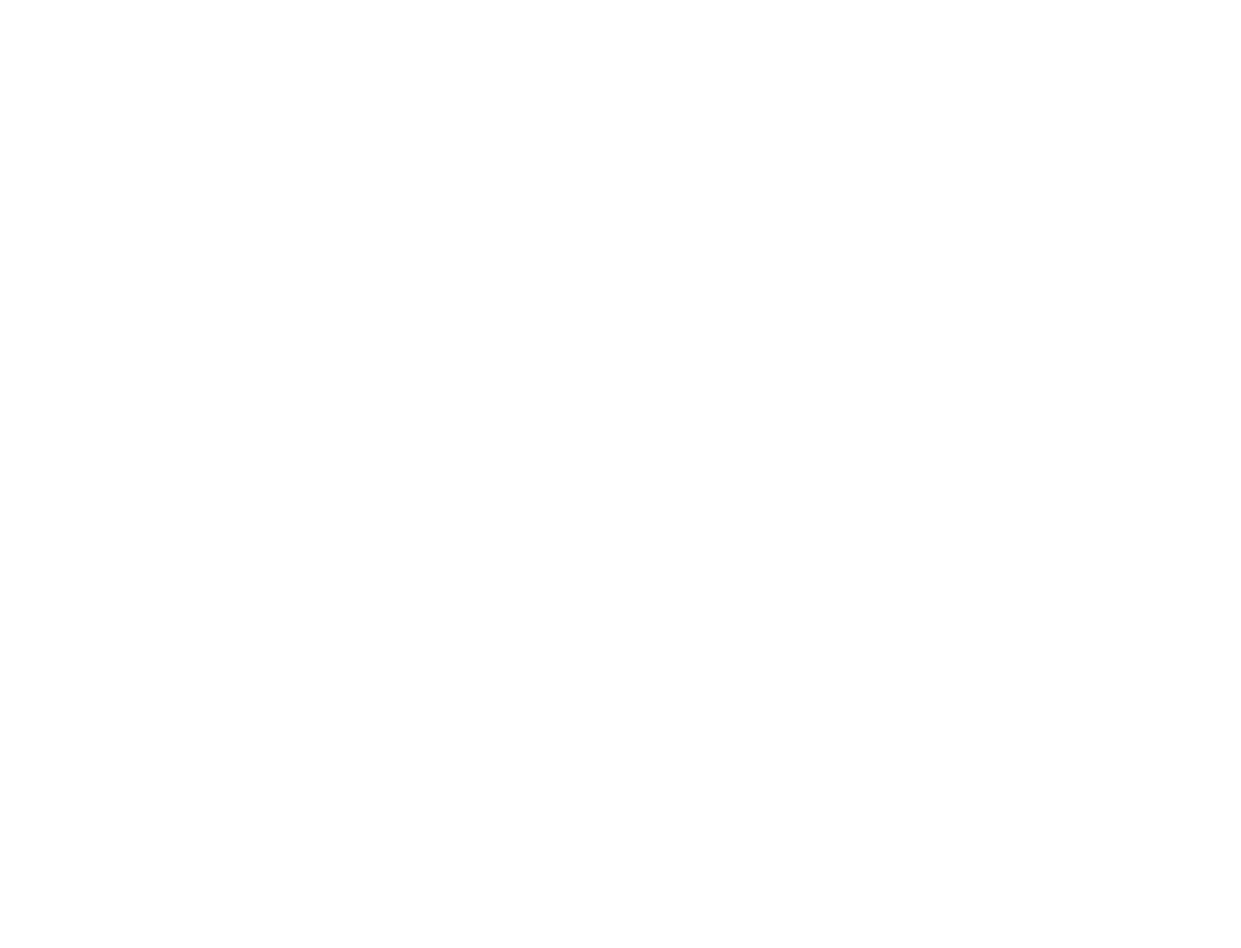
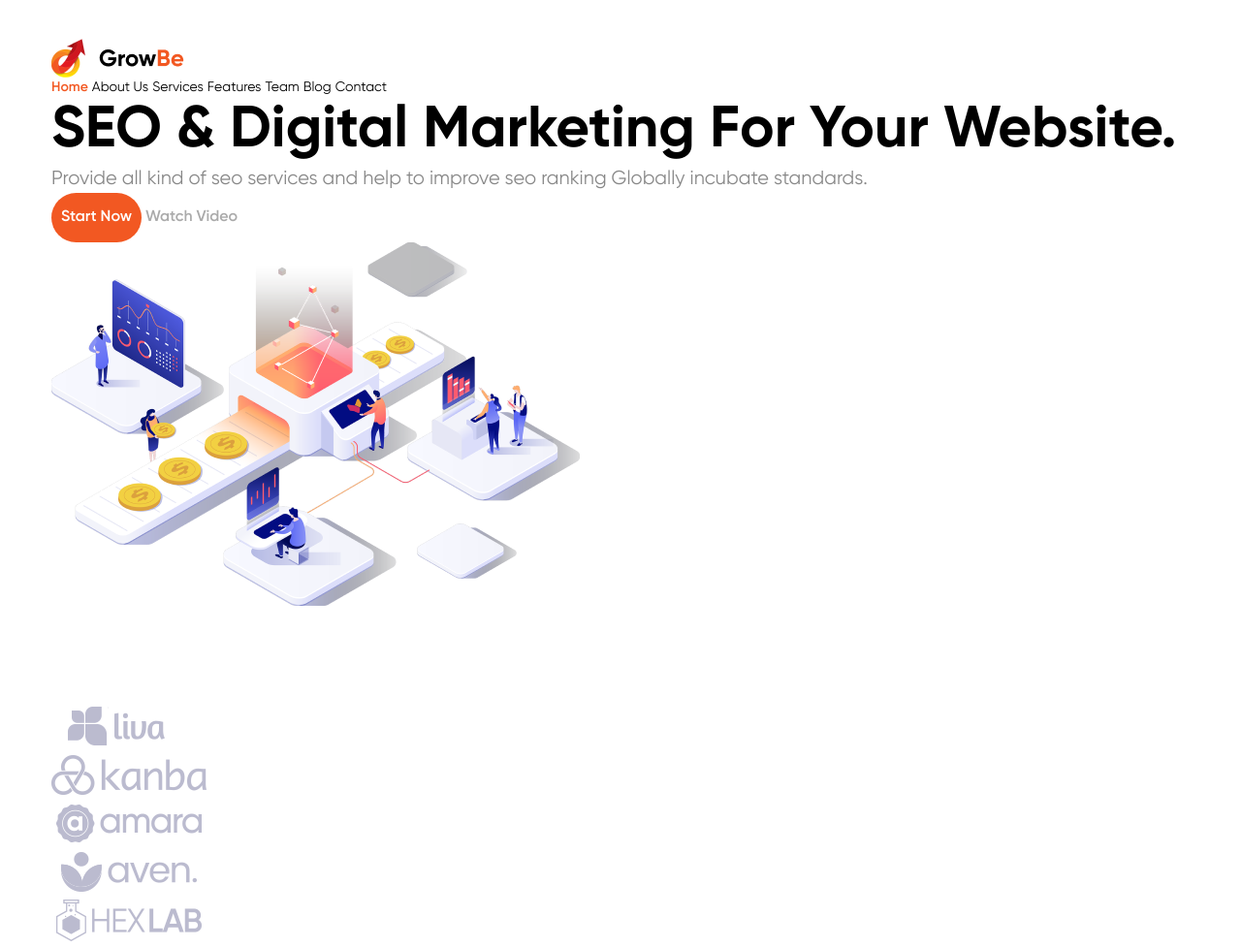
Before and after one commit to jagur23/web_seminar3_4_5_homeworks, a plain HTML site: page index.html in a window 1280 px wide. Shown: the whole page at 97% size. Before the commit the page ends 800 px from the top, so only its background shows below. Drawn offline with Linux system fonts and the light colour scheme.

Commit message:
Seminar 3 homework

```diff
--- a/index.html
+++ b/index.html
@@ -1,11 +1,49 @@
 <!DOCTYPE html>
 <html lang="en">
-<head>
-  <meta charset="UTF-8">
-  <meta name="viewport" content="width=device-width, initial-scale=1.0">
-  <title>Document</title>
-</head>
-<body>
-
-</body>
+  <head>
+    <meta charset="UTF-8" />
+    <meta name="viewport" content="width=device-width, initial-scale=1.0" />
+    <link rel="stylesheet" href="./style.css" />
+    <title>Seminar3_4_5</title>
+  </head>
+  <body>
+    <header class="header">
+      <nav class="container">
+        <a href="#"><img src="./img/headerLogo.png" alt="Main logo" /></a>
+        <div>
+          <a id="header__homeLink" href="#">Home</a>
+          <a href="#">About Us</a>
+          <a href="#">Services</a>
+          <a href="#">Features</a>
+          <a href="#">Team</a>
+          <a href="#">Blog</a>
+          <a href="#">Contact</a>
+        </div>
+      </nav>
+    </header>
+    <main class="main">
+      <section class="mainContent container">
+        <div>
+          <h1>SEO & Digital Marketing For Your Website.
+          </h1>
+          <h2>Provide all kind of seo services and help to improve seo ranking Globally incubate standards.
+          </h2>
+          <div>
+            <button class="mainContent__leftSide-leftBtn">Start Now</button>
+            <button class="mainContent__leftSide-rightBtn">Watch Video</button>
+          </div>
+        </div>
+        <img src="./img/mainLogo.png" alt="Main image">
+      </section>
+    </main>
+    <footer class="footer">
+      <nav class="logos container">
+        <a href="#"><img src="./img/logo1.png" alt="Logo1"></a>
+        <a href="#"><img src="./img/logo2.png" alt="Logo2"></a>
+        <a href="#"><img src="./img/logo3.png" alt="Logo3"></a>
+        <a href="#"><img src="./img/logo4.png" alt="Logo4"></a>
+        <a href="#"><img src="./img/logo5.png" alt="Logo5"></a>
+      </nav>
+    </footer>
+  </body>
 </html>
--- /dev/null
+++ b/style.css
@@ -0,0 +1,115 @@
+@font-face {
+  font-family: "Gilroy-Bold";
+  src: url("./fonts/Gilroy-Bold.woff2");
+}
+
+@font-face {
+  font-family: "Gilroy-Medium";
+  src: url("./fonts/Gilroy-Medium.woff2");
+}
+
+@font-face {
+  font-family: "Gilroy-Regular";
+  src: url("./fonts/Gilroy-Regular.woff2");
+}
+
+@font-face {
+  font-family: "Gilroy-Semibold";
+  src: url("./fonts/Gilroy-Semibold.woff2");
+}
+
+* {
+  margin: 0;
+  padding: 0;
+  text-decoration: none;
+  }
+
+  body {
+    scroll-behavior: smooth;
+    background: #FFFFFF;
+  }
+
+  img {
+    display: block;
+    max-width: 100%;
+  }
+
+  h1 {
+    font-family: "Gilroy-Bold";
+    font-weight: 700;
+    font-size: 60px;
+    line-height: 120%;
+    color: #000000;
+  }
+
+  h2 {
+    font-family: "Gilroy-Regular";
+    font-weight: 400;
+    font-size: 20px;
+    line-height: 140%;
+    color: #888888;
+  }
+
+  .container {
+    max-width: 1174px;
+    margin: 0 auto;
+  }
+
+  .header {
+    margin-top: 40px;
+  }
+
+  .header a {
+    font-family: "Gilroy-Regular";
+    font-weight: 400;
+    font-size: 14px;
+    color: #000000;
+  }
+
+  #header__homeLink {
+    font-family: "Gilroy-Semibold";
+    font-weight: 600;
+    font-size: 14px;
+    color: #F25822;
+  }
+
+  .main {
+    margin-bottom: 100px;
+  }
+
+  .mainContent {
+
+  }
+
+.mainContent__leftSide-leftBtn {
+  padding: 16px 10px;
+  border-radius: 56px;
+  background: #F25822;
+  font-family: "Gilroy-Semibold";
+  font-weight: 600;
+  font-size: 16px;
+  line-height: 19px;
+  color: #FFFFFF;
+  border: none;
+  cursor: pointer;
+}
+
+.mainContent__leftSide-rightBtn {
+  font-family: "Gilroy-Semibold";
+  font-weight: 600;
+  font-size: 16px;
+  line-height: 19px;
+  color: #AAAAAA;
+  border: none;
+  cursor: pointer;
+  background-color: #FFFFFF;
+}
+
+.footer {
+  margin-top: 100px;
+  margin-bottom: 100px;
+}
+
+.logos {
+
+}
```
Also changed, not shown: fonts/Gilroy-Bold.woff2 (added), fonts/Gilroy-Medium.woff2 (added), fonts/Gilroy-Regular.woff2 (added), fonts/Gilroy-Semibold.woff2 (added), img/headerLogo.png (added), img/logo1.png (added), img/logo2.png (added), img/logo3.png (added), img/logo4.png (added), img/logo5.png (added), img/mainLogo.png (added).
